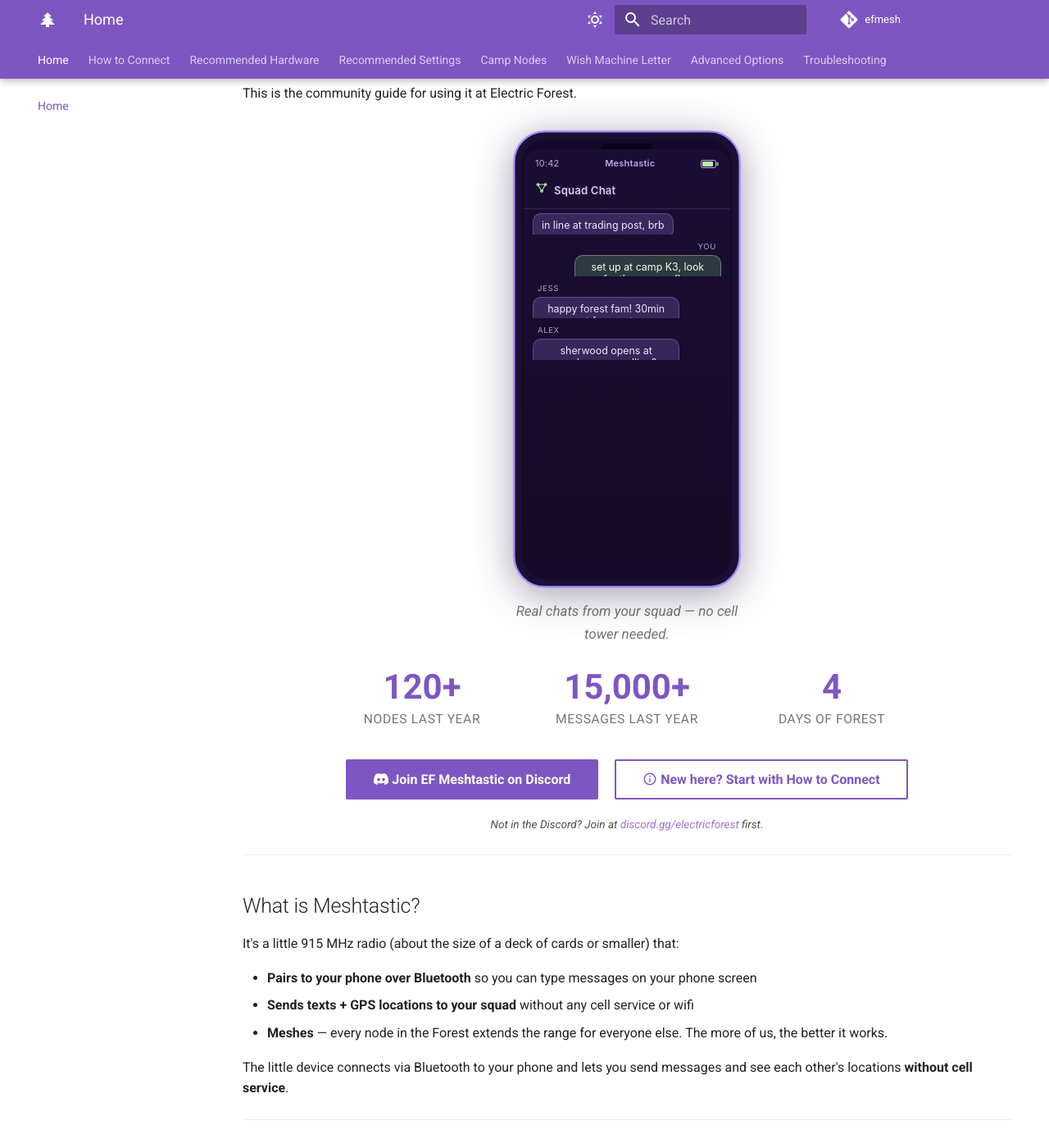
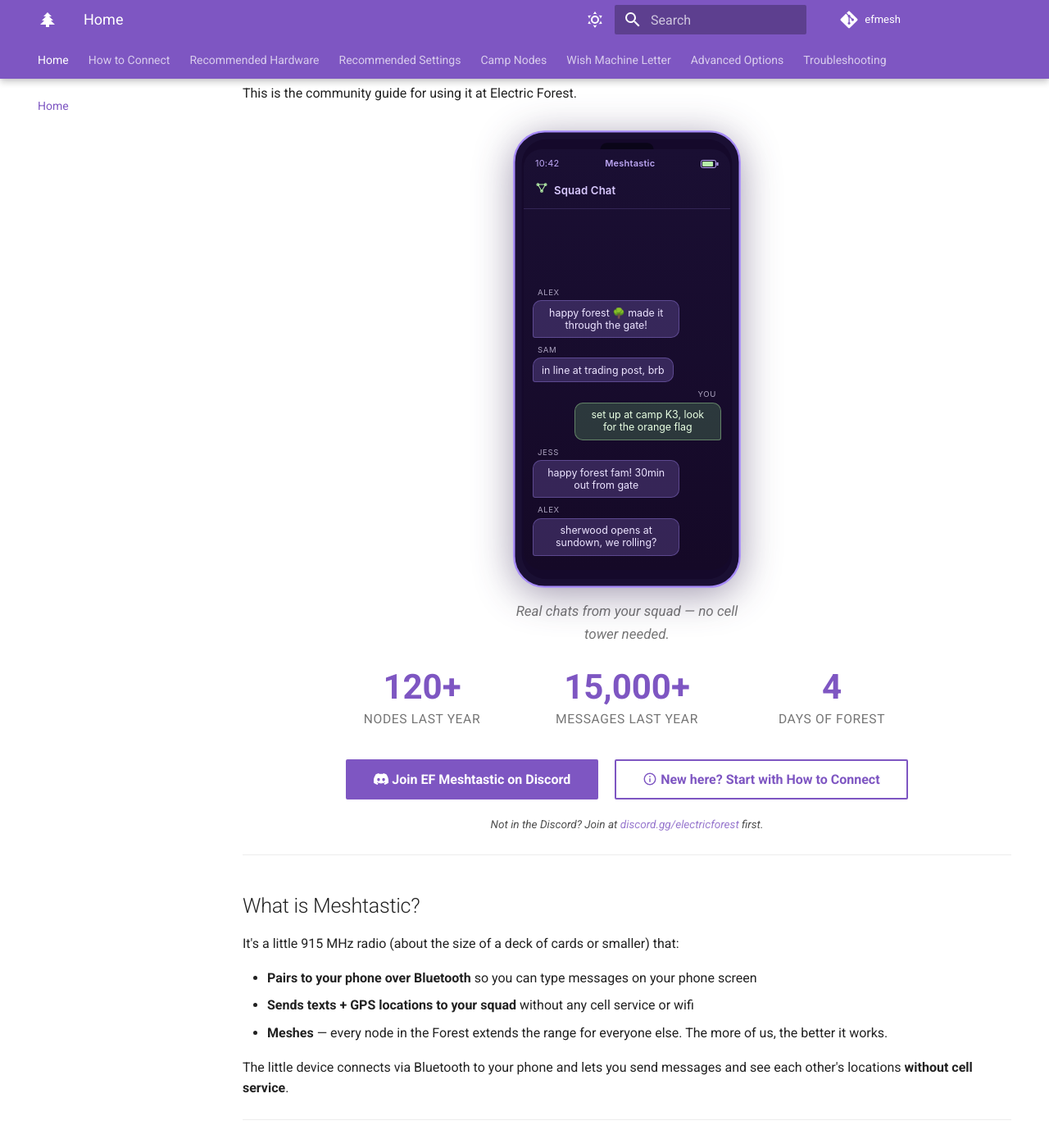
Before and after one commit to efmesh/site, an MkDocs documentation site: the page built from docs/index.md, in a window 1280 px wide and 1400 px high, scrolled down 194 px. Shown: the whole window at 82% size. Built offline with MkDocs 1.6.1 and Material for MkDocs 9.7.7, drawn with Linux system fonts in a browser that asks for light colours; comment, search, counter and statistics services are not loaded.

Commit message:
fix(home): chat bubbles auto-grow for wrapped text + anchor to bottom of chat body (was clamped to 1-line + stacking from top)
Two visual regressions from the Safari rendering + timing fixes (5ca2e7e + d8d971b):

1. Multi-line bubbles were clamped to a fixed 44px height — text wrapped
   below the bubble fill but got clipped by overflow:hidden, so messages
   like "happy forest fam! 30min out from gate" got cut mid-sentence.
   Replaced the height-keyframe technique with grid-template-rows: 0fr ↔ 1fr,
   the only CSS pattern that animates between collapsed (0) and intrinsic
   (`auto`) height without clamping the content. Each .ef-msg becomes a
   single-row grid container whose inner .ef-msg__inner flex block sizes to
   natural content height (1, 2, or 3 lines).

2. Messages stacked at the TOP of the chat body with empty space at the
   bottom instead of the standard chat-app pattern (newest anchored to
   bottom, older messages push up off the top). Root cause: gap: 0.35rem
   on .ef-chatbody contributed phantom spacing between all 40 flex
   children — including collapsed (0fr) ones — totalling ~218px of
   ghost space that pushed visible content up off the bottom. Moved the
   spacing onto .ef-msg__inner's padding-bottom so it only contributes
   when the slot is actually open. Also explicitly minmax(0, 0fr) the
   collapsed track so WebKit doesn't size the row to inner's min-content
   (which would leak that padding-bottom as phantom layout space).

d8d971b's ~7 simultaneously-visible streaming behavior preserved.
Build clean with --strict; reduced-motion fallback verified intact.

```diff
--- a/docs/assets/css/extra.css
+++ b/docs/assets/css/extra.css
@@ -233,32 +233,51 @@
   /* Bottom-up chat stacking — newest message anchors at the bottom, older
      messages push UP as new ones arrive (standard chat-app feel).
      overflow:hidden + flex-end clips older messages off the TOP of the
-     visible area as the stack grows. */
+     visible area as the stack grows.
+     Note: NO `gap` here — would apply to all 40 flex children including
+     collapsed (0fr) ones, contributing phantom space that breaks the
+     bottom anchor. Spacing lives on `.ef-msg__inner` instead so it only
+     contributes when the slot is actually open. */
   flex-direction: column;
   justify-content: flex-end;
-  gap: 0.35rem;
   overflow: hidden;
   animation: ef-chat-loop 63s linear infinite;
 }
 .ef-msg {
-  display: flex;
-  flex-direction: column;
+  /* Slot wrapper: animates open/closed via grid-template-rows 0fr → 1fr,
+     which is the only CSS technique that animates between collapsed (0) and
+     intrinsic (`auto`) height without clamping content. Safari 17+, Chrome
+     117+, Firefox 121+ all support it. The single grid row holds the
+     inner `.ef-msg__inner` flex container — when the row resolves to `1fr`
+     the inner content takes its natural height (1, 2, or 3 lines of text).
+     `minmax(0, 0fr)` instead of bare `0fr` forces WebKit to size the row
+     track to literal 0 in the closed state (bare `0fr` resolves to min-
+     content height, which leaks the inner's padding-bottom as phantom
+     space and breaks the bottom anchor). */
+  display: grid;
+  grid-template-rows: minmax(0, 0fr);
   max-width: 78%;
   opacity: 0;
-  /* height + flex:0 0 auto so flexbox doesn't shrink children below their
-     keyframed height. Safari/WebKit does not reflow flex children when
-     `max-height` interpolates inside a keyframe (leaves the chat body
-     visually empty), and even with `height` the default `flex-shrink:1`
-     can clamp the keyframed value to ~0. Pin the flex slot explicitly. */
-  height: 0;
   flex: 0 0 auto;
-  overflow: hidden;
   transform: translateY(14px);
   /* `both` fill-mode holds the 0%/100% collapsed state when paused. */
   animation: ef-msg-in 63s linear infinite both;
 }
-.ef-msg--in { align-self: flex-start; align-items: flex-start; }
-.ef-msg--out { align-self: flex-end; align-items: flex-end; }
+.ef-msg__inner {
+  display: flex;
+  flex-direction: column;
+  min-height: 0;
+  overflow: hidden;
+  /* Bottom padding only contributes height when the slot is open (1fr),
+     because grid-template-rows: minmax(0, 0fr) collapses the entire row
+     to literal 0. Replaces the parent `gap` that would have phantom-
+     spaced collapsed slots and broken the bottom anchor. */
+  padding-bottom: 0.35rem;
+}
+.ef-msg--in { align-self: flex-start; }
+.ef-msg--out { align-self: flex-end; }
+.ef-msg--in .ef-msg__inner { align-items: flex-start; }
+.ef-msg--out .ef-msg__inner { align-items: flex-end; }
 .ef-name {
   font-size: 0.48rem;
   text-transform: uppercase;
@@ -342,23 +361,20 @@
      Life of one message (63s loop = 100%):
        0%   – 1.2%   slide in    (~0.75s)
        1.2% – 15.5%  hold visible (~9s)
-       15.5%–16.7%  collapse out (~0.75s, height + opacity)
+       15.5%–16.7%  collapse out (~0.75s, rows + opacity)
        16.7%–100%   collapsed/idle (waits for next loop)
 
-     7 simultaneously-visible msgs × 44px = 308px in the 404px chatbody
-     window, leaving room for the bottom slide-in without overflow blowup
-     while still letting the oldest visible msg get pushed off the top.
-
-     Note: uses `height` (not `max-height`) — WebKit/Safari does not reflow
-     flex parents when max-height interpolates mid-keyframe.
-     Height target 44px ≈ name (15px) + bubble (~25px) + breathing room. */
-  0%    { opacity: 0; height: 0;    transform: translateY(14px); }
-  0.4%  { opacity: 0; height: 0;    transform: translateY(14px); }
-  1.2%  { opacity: 1; height: 44px; transform: translateY(0); }
-  15.5% { opacity: 1; height: 44px; transform: translateY(0); }
-  16.3% { opacity: 0; height: 44px; transform: translateY(-6px); }
-  16.7% { opacity: 0; height: 0;    transform: translateY(-6px); }
-  100%  { opacity: 0; height: 0;    transform: translateY(-6px); }
+     `grid-template-rows: 0fr → 1fr` lets each slot grow to its intrinsic
+     content height — 1 line for short messages, 2-3 lines for longer ones —
+     instead of being clamped to a fixed pixel height. Multi-line bubbles
+     are no longer truncated mid-sentence (the bug Will reported 2026-05-16). */
+  0%    { opacity: 0; grid-template-rows: minmax(0, 0fr); transform: translateY(14px); }
+  0.4%  { opacity: 0; grid-template-rows: minmax(0, 0fr); transform: translateY(14px); }
+  1.2%  { opacity: 1; grid-template-rows: minmax(0, 1fr); transform: translateY(0); }
+  15.5% { opacity: 1; grid-template-rows: minmax(0, 1fr); transform: translateY(0); }
+  16.3% { opacity: 0; grid-template-rows: minmax(0, 1fr); transform: translateY(-6px); }
+  16.7% { opacity: 0; grid-template-rows: minmax(0, 0fr); transform: translateY(-6px); }
+  100%  { opacity: 0; grid-template-rows: minmax(0, 0fr); transform: translateY(-6px); }
 }
 
 /* Body-level loop: clean breath at end-of-loop so restart isn't jarring */
@@ -376,17 +392,17 @@
 
 @media (prefers-reduced-motion: reduce) {
   /* Disable looping animations + render all 40 messages as a static stack.
-     Prior version killed animations but left .ef-msg at height:0 / opacity:0
-     (the base-rule defaults), so reduced-motion viewers — common on iOS —
-     saw an empty chat body. Restore intrinsic height + full opacity so the
-     stack is fully visible without motion. */
+     Prior version killed animations but left .ef-msg at grid-template-rows: 0fr
+     / opacity:0 (the base-rule defaults), so reduced-motion viewers — common
+     on iOS — saw an empty chat body. Restore intrinsic row height + full
+     opacity so the stack is fully visible without motion. */
   .ef-chatbody, .ef-msg { animation: none !important; }
   .ef-msg {
     opacity: 1 !important;
     transform: none !important;
-    height: auto !important;
-    overflow: visible !important;
+    grid-template-rows: 1fr !important;
   }
+  .ef-msg__inner { overflow: visible !important; }
   /* With 40 msgs visible, scroll older ones off the top of the visible
      window rather than crushing the phone frame. */
   .ef-chatbody { overflow-y: auto; }
--- a/docs/index.md
+++ b/docs/index.md
@@ -52,46 +52,46 @@
         <span class="ef-chattitle">Squad Chat</span>
       </div>
       <div class="ef-chatbody">
-        <div class="ef-msg ef-msg--in ef-msg--1"><span class="ef-name">alex</span><span class="ef-bubble">happy forest &#127795; made it through the gate!</span></div>
-        <div class="ef-msg ef-msg--in ef-msg--2"><span class="ef-name">sam</span><span class="ef-bubble">in line at trading post, brb</span></div>
-        <div class="ef-msg ef-msg--out ef-msg--3"><span class="ef-name">you</span><span class="ef-bubble">set up at camp K3, look for the orange flag</span></div>
-        <div class="ef-msg ef-msg--in ef-msg--4"><span class="ef-name">jess</span><span class="ef-bubble">happy forest fam! 30min out from gate</span></div>
-        <div class="ef-msg ef-msg--in ef-msg--5"><span class="ef-name">alex</span><span class="ef-bubble">sherwood opens at sundown, we rolling?</span></div>
-        <div class="ef-msg ef-msg--in ef-msg--6"><span class="ef-name">sam</span><span class="ef-bubble">battery dying, finding power &#128267;</span></div>
-        <div class="ef-msg ef-msg--out ef-msg--7"><span class="ef-name">you</span><span class="ef-bubble">vibe check &#10024; everyone good?</span></div>
-        <div class="ef-msg ef-msg--in ef-msg--8"><span class="ef-name">jess</span><span class="ef-bubble">all good! kandi for days &#127752;</span></div>
-        <div class="ef-msg ef-msg--in ef-msg--9"><span class="ef-name">alex</span><span class="ef-bubble">this set at ranch arena is INSANE &#128293;</span></div>
-        <div class="ef-msg ef-msg--in ef-msg--10"><span class="ef-name">sam</span><span class="ef-bubble">anyone heading to sherwood?</span></div>
-        <div class="ef-msg ef-msg--out ef-msg--11"><span class="ef-name">you</span><span class="ef-bubble">i&rsquo;m in sherwood by the carousel &#127904;</span></div>
-        <div class="ef-msg ef-msg--in ef-msg--12"><span class="ef-name">jess</span><span class="ef-bubble">drop a pin, can&rsquo;t find anyone</span></div>
-        <div class="ef-msg ef-msg--in ef-msg--13"><span class="ef-name">alex</span><span class="ef-bubble">happy forest! coffee at hidden lake?</span></div>
-        <div class="ef-msg ef-msg--in ef-msg--14"><span class="ef-name">sam</span><span class="ef-bubble">wook squad assembling at camp</span></div>
-        <div class="ef-msg ef-msg--out ef-msg--15"><span class="ef-name">you</span><span class="ef-bubble">PLURR vibes &#9996;&#128156;</span></div>
-        <div class="ef-msg ef-msg--in ef-msg--16"><span class="ef-name">jess</span><span class="ef-bubble">yoga at the meadow in 20</span></div>
-        <div class="ef-msg ef-msg--in ef-msg--17"><span class="ef-name">alex</span><span class="ef-bubble">headliner at 9pm, rally at 8?</span></div>
-        <div class="ef-msg ef-msg--in ef-msg--18"><span class="ef-name">sam</span><span class="ef-bubble">trading kandi at the totem &#127752;</span></div>
-        <div class="ef-msg ef-msg--out ef-msg--19"><span class="ef-name">you</span><span class="ef-bubble">wishing tree at midnight, who&rsquo;s in</span></div>
-        <div class="ef-msg ef-msg--in ef-msg--20"><span class="ef-name">jess</span><span class="ef-bubble">im at the observatory &#128301;</span></div>
-        <div class="ef-msg ef-msg--in ef-msg--21"><span class="ef-name">alex</span><span class="ef-bubble">this DJ is unreal, you need to be here</span></div>
-        <div class="ef-msg ef-msg--in ef-msg--22"><span class="ef-name">sam</span><span class="ef-bubble">lost my flow toys at the wood &#128557;</span></div>
-        <div class="ef-msg ef-msg--out ef-msg--23"><span class="ef-name">you</span><span class="ef-bubble">found a sherwood shepherd, all good</span></div>
-        <div class="ef-msg ef-msg--in ef-msg--24"><span class="ef-name">jess</span><span class="ef-bubble">rain incoming &#9748; head back?</span></div>
-        <div class="ef-msg ef-msg--in ef-msg--25"><span class="ef-name">alex</span><span class="ef-bubble">happy forest day 3!! &#9728;&#65039;</span></div>
-        <div class="ef-msg ef-msg--in ef-msg--26"><span class="ef-name">sam</span><span class="ef-bubble">battery at 3%, save my pin</span></div>
-        <div class="ef-msg ef-msg--out ef-msg--27"><span class="ef-name">you</span><span class="ef-bubble">trading post run for sunscreen</span></div>
-        <div class="ef-msg ef-msg--in ef-msg--28"><span class="ef-name">jess</span><span class="ef-bubble">anyone got pashminas to trade?</span></div>
-        <div class="ef-msg ef-msg--in ef-msg--29"><span class="ef-name">alex</span><span class="ef-bubble">sherwood was MAGIC last night</span></div>
-        <div class="ef-msg ef-msg--in ef-msg--30"><span class="ef-name">sam</span><span class="ef-bubble">lineup tonight is stacked</span></div>
-        <div class="ef-msg ef-msg--out ef-msg--31"><span class="ef-name">you</span><span class="ef-bubble">rally at ranch arena 7pm</span></div>
-        <div class="ef-msg ef-msg--in ef-msg--32"><span class="ef-name">jess</span><span class="ef-bubble">see y&rsquo;all there &#128156;</span></div>
-        <div class="ef-msg ef-msg--in ef-msg--33"><span class="ef-name">alex</span><span class="ef-bubble">last day, make it count &#127795;</span></div>
-        <div class="ef-msg ef-msg--in ef-msg--34"><span class="ef-name">sam</span><span class="ef-bubble">happy forest fam &#10084;&#65039;</span></div>
-        <div class="ef-msg ef-msg--out ef-msg--35"><span class="ef-name">you</span><span class="ef-bubble">this week changed me</span></div>
-        <div class="ef-msg ef-msg--in ef-msg--36"><span class="ef-name">jess</span><span class="ef-bubble">till next year. see you in the trees</span></div>
-        <div class="ef-msg ef-msg--in ef-msg--37"><span class="ef-name">alex</span><span class="ef-bubble">drop a pin one more time</span></div>
-        <div class="ef-msg ef-msg--in ef-msg--38"><span class="ef-name">sam</span><span class="ef-bubble">sunset at the carousel?</span></div>
-        <div class="ef-msg ef-msg--out ef-msg--39"><span class="ef-name">you</span><span class="ef-bubble">yes! bring the totem</span></div>
-        <div class="ef-msg ef-msg--in ef-msg--40"><span class="ef-name">jess</span><span class="ef-bubble">happy forest &#128156;&#127795;</span></div>
+        <div class="ef-msg ef-msg--in ef-msg--1"><div class="ef-msg__inner"><span class="ef-name">alex</span><span class="ef-bubble">happy forest &#127795; made it through the gate!</span></div></div>
+        <div class="ef-msg ef-msg--in ef-msg--2"><div class="ef-msg__inner"><span class="ef-name">sam</span><span class="ef-bubble">in line at trading post, brb</span></div></div>
+        <div class="ef-msg ef-msg--out ef-msg--3"><div class="ef-msg__inner"><span class="ef-name">you</span><span class="ef-bubble">set up at camp K3, look for the orange flag</span></div></div>
+        <div class="ef-msg ef-msg--in ef-msg--4"><div class="ef-msg__inner"><span class="ef-name">jess</span><span class="ef-bubble">happy forest fam! 30min out from gate</span></div></div>
+        <div class="ef-msg ef-msg--in ef-msg--5"><div class="ef-msg__inner"><span class="ef-name">alex</span><span class="ef-bubble">sherwood opens at sundown, we rolling?</span></div></div>
+        <div class="ef-msg ef-msg--in ef-msg--6"><div class="ef-msg__inner"><span class="ef-name">sam</span><span class="ef-bubble">battery dying, finding power &#128267;</span></div></div>
+        <div class="ef-msg ef-msg--out ef-msg--7"><div class="ef-msg__inner"><span class="ef-name">you</span><span class="ef-bubble">vibe check &#10024; everyone good?</span></div></div>
+        <div class="ef-msg ef-msg--in ef-msg--8"><div class="ef-msg__inner"><span class="ef-name">jess</span><span class="ef-bubble">all good! kandi for days &#127752;</span></div></div>
+        <div class="ef-msg ef-msg--in ef-msg--9"><div class="ef-msg__inner"><span class="ef-name">alex</span><span class="ef-bubble">this set at ranch arena is INSANE &#128293;</span></div></div>
+        <div class="ef-msg ef-msg--in ef-msg--10"><div class="ef-msg__inner"><span class="ef-name">sam</span><span class="ef-bubble">anyone heading to sherwood?</span></div></div>
+        <div class="ef-msg ef-msg--out ef-msg--11"><div class="ef-msg__inner"><span class="ef-name">you</span><span class="ef-bubble">i&rsquo;m in sherwood by the carousel &#127904;</span></div></div>
+        <div class="ef-msg ef-msg--in ef-msg--12"><div class="ef-msg__inner"><span class="ef-name">jess</span><span class="ef-bubble">drop a pin, can&rsquo;t find anyone</span></div></div>
+        <div class="ef-msg ef-msg--in ef-msg--13"><div class="ef-msg__inner"><span class="ef-name">alex</span><span class="ef-bubble">happy forest! coffee at hidden lake?</span></div></div>
+        <div class="ef-msg ef-msg--in ef-msg--14"><div class="ef-msg__inner"><span class="ef-name">sam</span><span class="ef-bubble">wook squad assembling at camp</span></div></div>
+        <div class="ef-msg ef-msg--out ef-msg--15"><div class="ef-msg__inner"><span class="ef-name">you</span><span class="ef-bubble">PLURR vibes &#9996;&#128156;</span></div></div>
+        <div class="ef-msg ef-msg--in ef-msg--16"><div class="ef-msg__inner"><span class="ef-name">jess</span><span class="ef-bubble">yoga at the meadow in 20</span></div></div>
+        <div class="ef-msg ef-msg--in ef-msg--17"><div class="ef-msg__inner"><span class="ef-name">alex</span><span class="ef-bubble">headliner at 9pm, rally at 8?</span></div></div>
+        <div class="ef-msg ef-msg--in ef-msg--18"><div class="ef-msg__inner"><span class="ef-name">sam</span><span class="ef-bubble">trading kandi at the totem &#127752;</span></div></div>
+        <div class="ef-msg ef-msg--out ef-msg--19"><div class="ef-msg__inner"><span class="ef-name">you</span><span class="ef-bubble">wishing tree at midnight, who&rsquo;s in</span></div></div>
+        <div class="ef-msg ef-msg--in ef-msg--20"><div class="ef-msg__inner"><span class="ef-name">jess</span><span class="ef-bubble">im at the observatory &#128301;</span></div></div>
+        <div class="ef-msg ef-msg--in ef-msg--21"><div class="ef-msg__inner"><span class="ef-name">alex</span><span class="ef-bubble">this DJ is unreal, you need to be here</span></div></div>
+        <div class="ef-msg ef-msg--in ef-msg--22"><div class="ef-msg__inner"><span class="ef-name">sam</span><span class="ef-bubble">lost my flow toys at the wood &#128557;</span></div></div>
+        <div class="ef-msg ef-msg--out ef-msg--23"><div class="ef-msg__inner"><span class="ef-name">you</span><span class="ef-bubble">found a sherwood shepherd, all good</span></div></div>
+        <div class="ef-msg ef-msg--in ef-msg--24"><div class="ef-msg__inner"><span class="ef-name">jess</span><span class="ef-bubble">rain incoming &#9748; head back?</span></div></div>
+        <div class="ef-msg ef-msg--in ef-msg--25"><div class="ef-msg__inner"><span class="ef-name">alex</span><span class="ef-bubble">happy forest day 3!! &#9728;&#65039;</span></div></div>
+        <div class="ef-msg ef-msg--in ef-msg--26"><div class="ef-msg__inner"><span class="ef-name">sam</span><span class="ef-bubble">battery at 3%, save my pin</span></div></div>
+        <div class="ef-msg ef-msg--out ef-msg--27"><div class="ef-msg__inner"><span class="ef-name">you</span><span class="ef-bubble">trading post run for sunscreen</span></div></div>
+        <div class="ef-msg ef-msg--in ef-msg--28"><div class="ef-msg__inner"><span class="ef-name">jess</span><span class="ef-bubble">anyone got pashminas to trade?</span></div></div>
+        <div class="ef-msg ef-msg--in ef-msg--29"><div class="ef-msg__inner"><span class="ef-name">alex</span><span class="ef-bubble">sherwood was MAGIC last night</span></div></div>
+        <div class="ef-msg ef-msg--in ef-msg--30"><div class="ef-msg__inner"><span class="ef-name">sam</span><span class="ef-bubble">lineup tonight is stacked</span></div></div>
+        <div class="ef-msg ef-msg--out ef-msg--31"><div class="ef-msg__inner"><span class="ef-name">you</span><span class="ef-bubble">rally at ranch arena 7pm</span></div></div>
+        <div class="ef-msg ef-msg--in ef-msg--32"><div class="ef-msg__inner"><span class="ef-name">jess</span><span class="ef-bubble">see y&rsquo;all there &#128156;</span></div></div>
+        <div class="ef-msg ef-msg--in ef-msg--33"><div class="ef-msg__inner"><span class="ef-name">alex</span><span class="ef-bubble">last day, make it count &#127795;</span></div></div>
+        <div class="ef-msg ef-msg--in ef-msg--34"><div class="ef-msg__inner"><span class="ef-name">sam</span><span class="ef-bubble">happy forest fam &#10084;&#65039;</span></div></div>
+        <div class="ef-msg ef-msg--out ef-msg--35"><div class="ef-msg__inner"><span class="ef-name">you</span><span class="ef-bubble">this week changed me</span></div></div>
+        <div class="ef-msg ef-msg--in ef-msg--36"><div class="ef-msg__inner"><span class="ef-name">jess</span><span class="ef-bubble">till next year. see you in the trees</span></div></div>
+        <div class="ef-msg ef-msg--in ef-msg--37"><div class="ef-msg__inner"><span class="ef-name">alex</span><span class="ef-bubble">drop a pin one more time</span></div></div>
+        <div class="ef-msg ef-msg--in ef-msg--38"><div class="ef-msg__inner"><span class="ef-name">sam</span><span class="ef-bubble">sunset at the carousel?</span></div></div>
+        <div class="ef-msg ef-msg--out ef-msg--39"><div class="ef-msg__inner"><span class="ef-name">you</span><span class="ef-bubble">yes! bring the totem</span></div></div>
+        <div class="ef-msg ef-msg--in ef-msg--40"><div class="ef-msg__inner"><span class="ef-name">jess</span><span class="ef-bubble">happy forest &#128156;&#127795;</span></div></div>
       </div>
     </div>
   </div>
```
